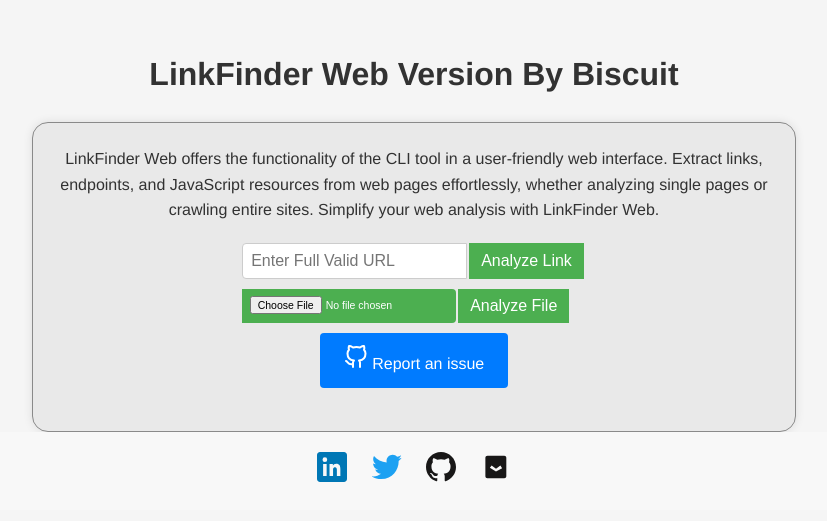
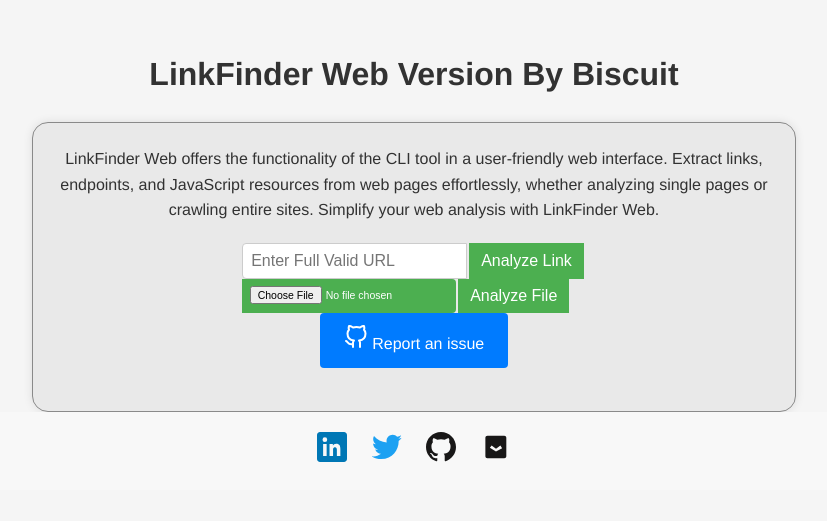
Before and after one commit to Raunaksplanet/LinkFinder-Web-Version, a Flask app: page / in a window 1280 px wide. Shown: the top 521 px of the page, without its empty margins (226-1053 px from the left). Run offline with Flask 3, Linux system fonts and the light colour scheme.

Commit message:
Update style.css

```diff
--- a/static/style.css
+++ b/static/style.css
@@ -69,7 +69,7 @@ h1 {
 .Input-Link {
     display: flex;
     max-width: fit-content;
-    margin-bottom: 10px;
+    /* margin-bottom: 10px; */
 }
 
 .form {
```
